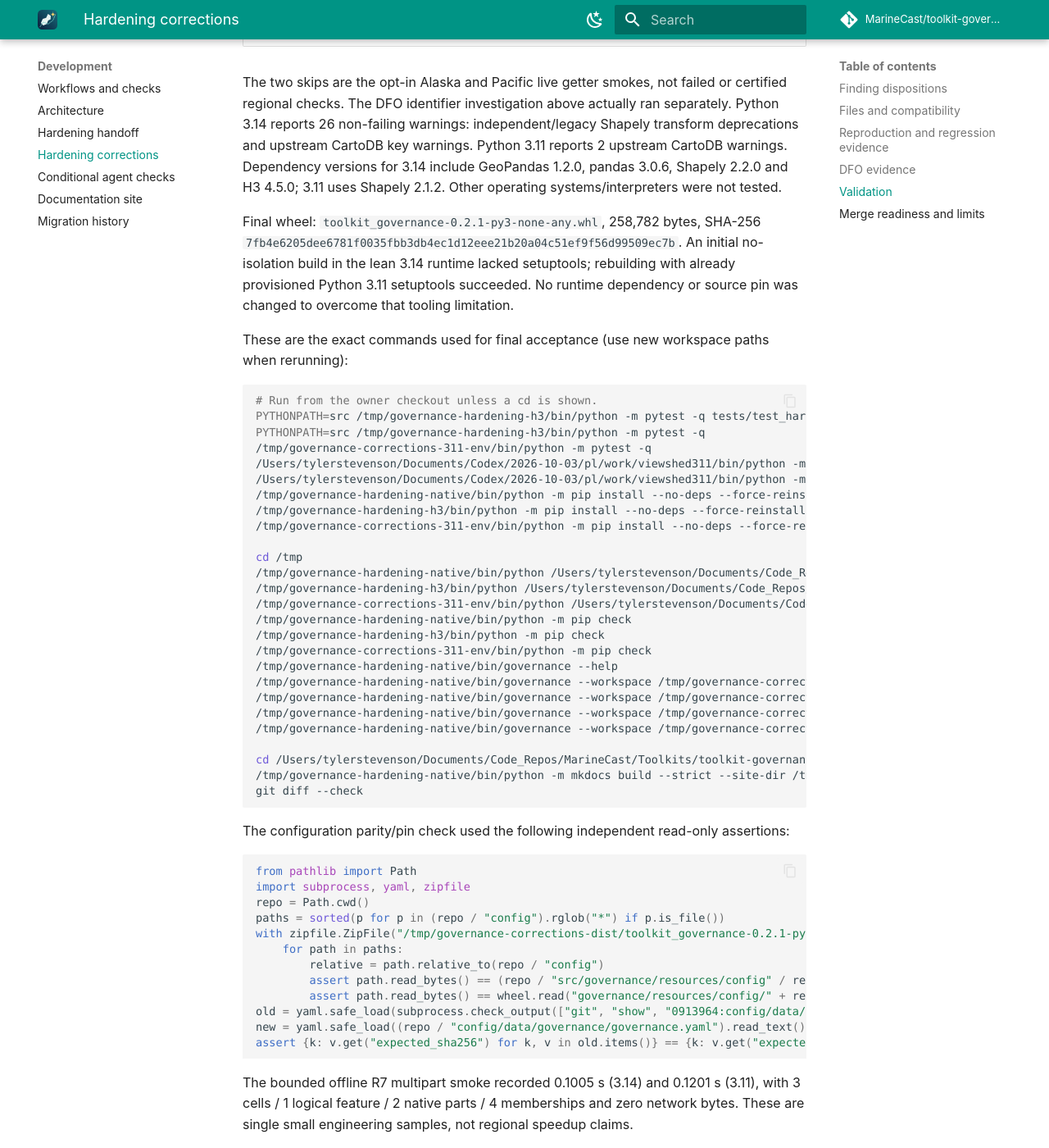
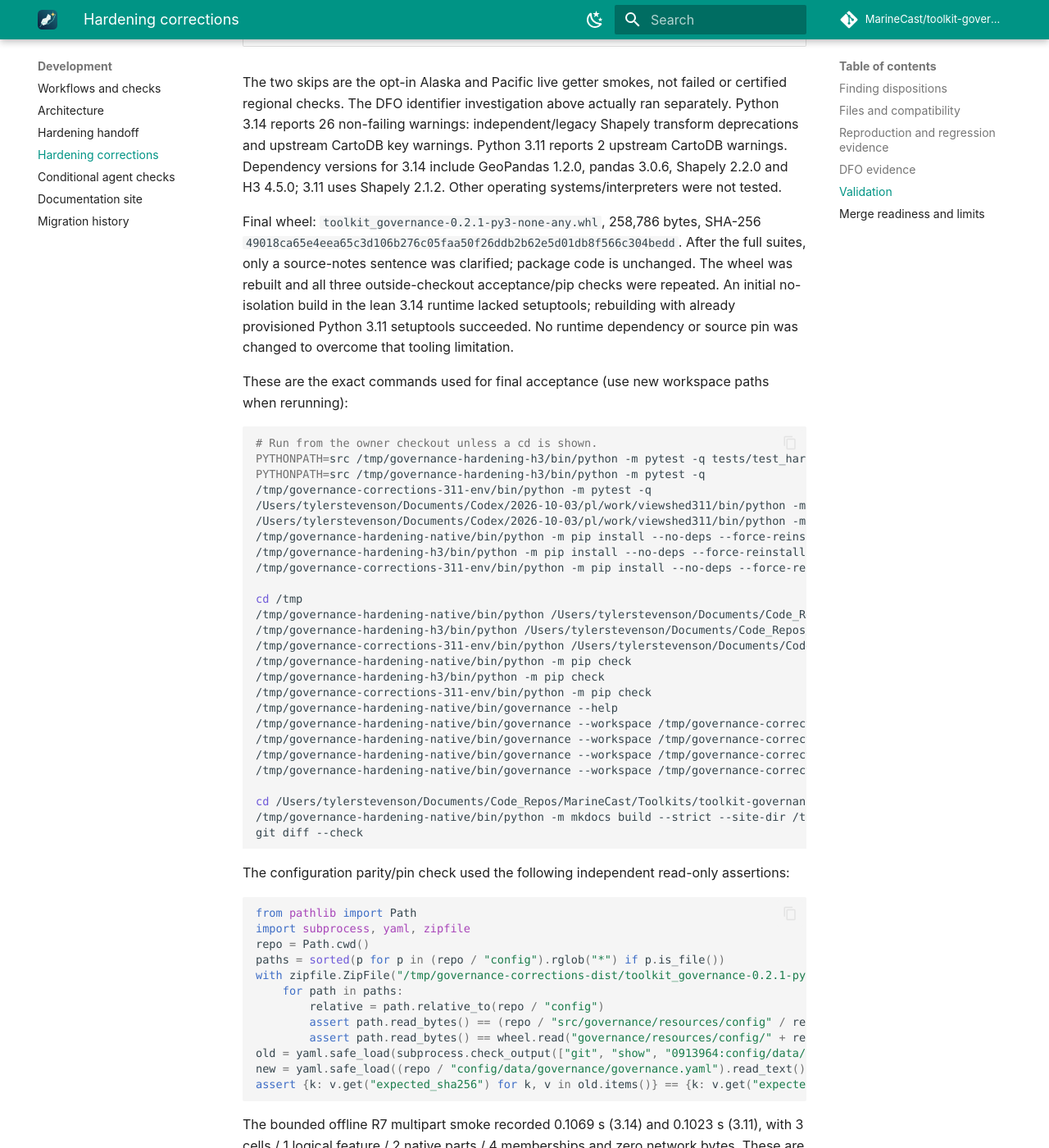
Before and after one commit to MarineCast/toolkit-governance, an MkDocs documentation site: the page built from docs/hardening-corrections.md, in a window 1280 px wide and 1400 px high, scrolled down 3733 px. Shown: the whole window at 82% size. Built offline with MkDocs 1.6.1 and Material for MkDocs 9.7.7, drawn with Linux system fonts in a browser that asks for light colours; comment, search, counter and statistics services are not loaded; some of the changed text lies outside the part shown.

Commit message:
Clarify DFO whole-area limitations and bind the final wheel evidence

````diff
--- a/docs/hardening-corrections.md
+++ b/docs/hardening-corrections.md
@@ -118,8 +118,10 @@
 3.14 include GeoPandas 1.2.0, pandas 3.0.6, Shapely 2.2.0 and H3 4.5.0; 3.11 uses Shapely 2.1.2.
 Other operating systems/interpreters were not tested.
 
-Final wheel: `toolkit_governance-0.2.1-py3-none-any.whl`, 258,782 bytes, SHA-256
-`7fb4e6205dee6781f0035fbb3db4ec1d12eee21b20a04c51ef9f56d99509ec7b`.
+Final wheel: `toolkit_governance-0.2.1-py3-none-any.whl`, 258,786 bytes, SHA-256
+`49018ca65e4eea65c3d106b276c05faa50f26ddb2b62e5d01db8f566c304bedd`.
+After the full suites, only a source-notes sentence was clarified; package code is unchanged.
+The wheel was rebuilt and all three outside-checkout acceptance/pip checks were repeated.
 An initial no-isolation build in the lean 3.14 runtime lacked setuptools; rebuilding with
 already provisioned Python 3.11 setuptools succeeded. No runtime dependency or source pin
 was changed to overcome that tooling limitation.
@@ -138,17 +140,17 @@
 /tmp/governance-corrections-311-env/bin/python -m pip install --no-deps --force-reinstall /tmp/governance-corrections-dist/toolkit_governance-0.2.1-py3-none-any.whl
 
 cd /tmp
-/tmp/governance-hardening-native/bin/python /Users/tylerstevenson/Documents/Code_Repos/MarineCast/Toolkits/toolkit-governance/scripts/accept_corrections_wheel.py /tmp/governance-corrections-native-final
-/tmp/governance-hardening-h3/bin/python /Users/tylerstevenson/Documents/Code_Repos/MarineCast/Toolkits/toolkit-governance/scripts/accept_corrections_wheel.py /tmp/governance-corrections-h3-final --h3
-/tmp/governance-corrections-311-env/bin/python /Users/tylerstevenson/Documents/Code_Repos/MarineCast/Toolkits/toolkit-governance/scripts/accept_corrections_wheel.py /tmp/governance-corrections-311-final --h3
+/tmp/governance-hardening-native/bin/python /Users/tylerstevenson/Documents/Code_Repos/MarineCast/Toolkits/toolkit-governance/scripts/accept_corrections_wheel.py /tmp/governance-corrections-native-review
+/tmp/governance-hardening-h3/bin/python /Users/tylerstevenson/Documents/Code_Repos/MarineCast/Toolkits/toolkit-governance/scripts/accept_corrections_wheel.py /tmp/governance-corrections-h3-review --h3
+/tmp/governance-corrections-311-env/bin/python /Users/tylerstevenson/Documents/Code_Repos/MarineCast/Toolkits/toolkit-governance/scripts/accept_corrections_wheel.py /tmp/governance-corrections-311-review --h3
 /tmp/governance-hardening-native/bin/python -m pip check
 /tmp/governance-hardening-h3/bin/python -m pip check
 /tmp/governance-corrections-311-env/bin/python -m pip check
 /tmp/governance-hardening-native/bin/governance --help
-/tmp/governance-hardening-native/bin/governance --workspace /tmp/governance-corrections-native-final catalog
-/tmp/governance-hardening-native/bin/governance --workspace /tmp/governance-corrections-native-final preflight
-/tmp/governance-hardening-native/bin/governance --workspace /tmp/governance-corrections-native-final availability
-/tmp/governance-hardening-native/bin/governance --workspace /tmp/governance-corrections-native-final get fishery-management-areas --bbox -123.01 48.49 -122.99 48.51 --source wdfw_recreational_marine_areas --mode offline --allow-partial
+/tmp/governance-hardening-native/bin/governance --workspace /tmp/governance-corrections-native-review catalog
+/tmp/governance-hardening-native/bin/governance --workspace /tmp/governance-corrections-native-review preflight
+/tmp/governance-hardening-native/bin/governance --workspace /tmp/governance-corrections-native-review availability
+/tmp/governance-hardening-native/bin/governance --workspace /tmp/governance-corrections-native-review get fishery-management-areas --bbox -123.01 48.49 -122.99 48.51 --source wdfw_recreational_marine_areas --mode offline --allow-partial
 
 cd /Users/tylerstevenson/Documents/Code_Repos/MarineCast/Toolkits/toolkit-governance
 /tmp/governance-hardening-native/bin/python -m mkdocs build --strict --site-dir /tmp/governance-corrections-site
@@ -172,7 +174,7 @@
 assert {k: v.get("expected_sha256") for k, v in old.items()} == {k: v.get("expected_sha256") for k, v in new.items()}
 ```
 
-The bounded offline R7 multipart smoke recorded 0.1005 s (3.14) and 0.1201 s (3.11),
+The bounded offline R7 multipart smoke recorded 0.1069 s (3.14) and 0.1023 s (3.11),
 with 3 cells / 1 logical feature / 2 native parts / 4 memberships and zero network bytes.
 These are single small engineering samples, not regional speedup claims.
 
````
Also changed, not shown: other parts of docs/hardening-corrections.md (+1 -1 lines), src/governance/fisheries_management/management_areas/DATA_SOURCES.md (+1 -1 lines).
